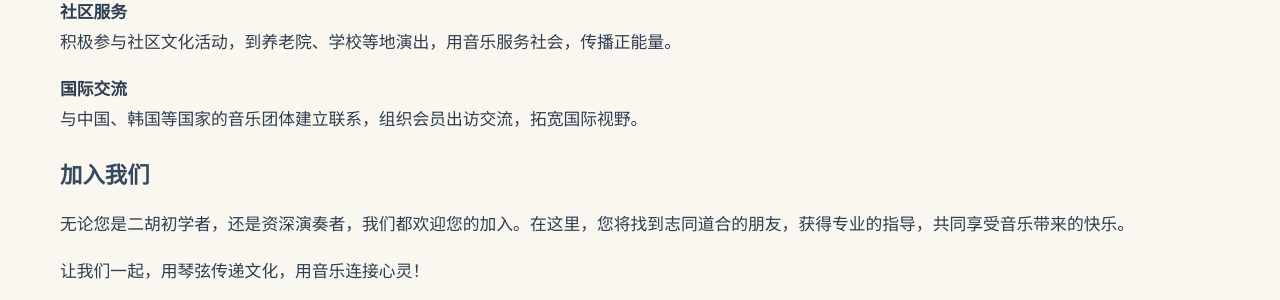
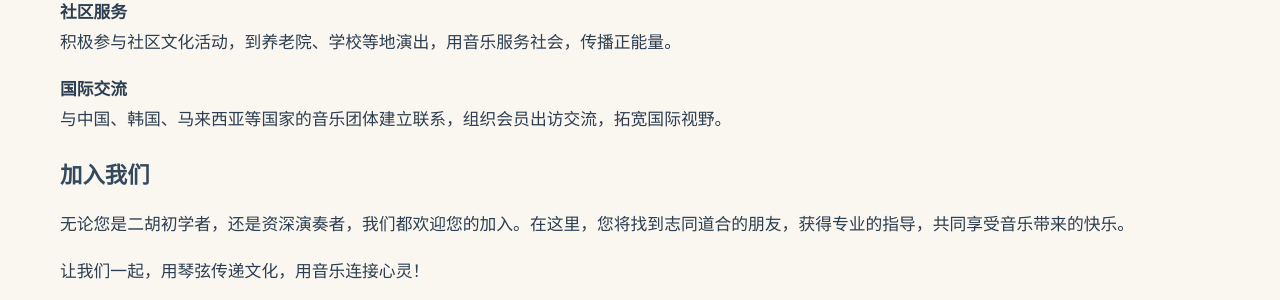
Before and after one commit to sgerhusociety/sgerhusociety.github.io, a Jekyll site: the page built from _about/intro.md, in a window 1280 px wide. Shown: the part 1601-1901 px from the top of the page. Built offline with Jekyll 4.4.1, drawn with Linux system fonts in a browser that asks for light colours.

Commit message:
fix: update international collaboration details in introduction

```diff
--- a/_about/intro.md
+++ b/_about/intro.md
@@ -41,7 +41,7 @@ title: 学会简介
 积极参与社区文化活动，到养老院、学校等地演出，用音乐服务社会，传播正能量。
 
 **国际交流**
-与中国、韩国等国家的音乐团体建立联系，组织会员出访交流，拓宽国际视野。
+与中国、韩国、马来西亚等国家的音乐团体建立联系，组织会员出访交流，拓宽国际视野。
 
 ### 加入我们
 
```
